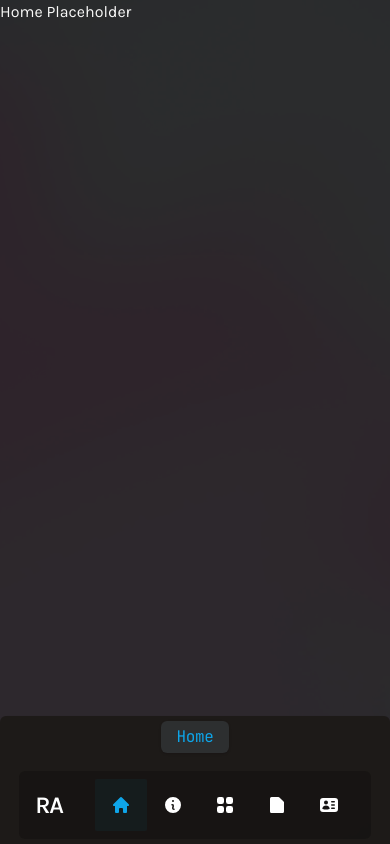
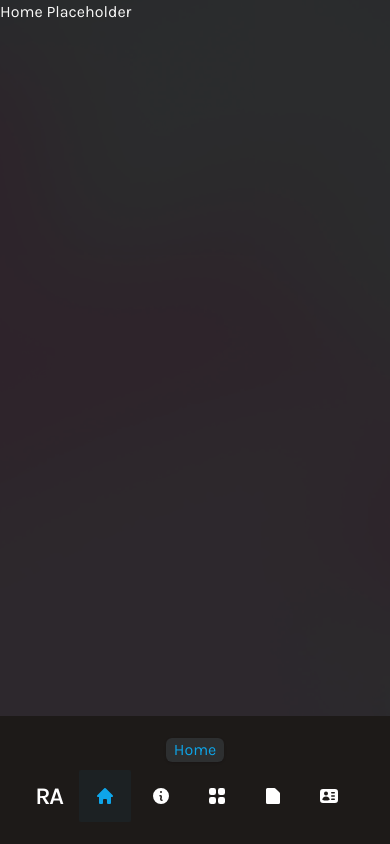
Before and after one commit to rarmenia/rarmenia-web, a Next.js app: page /home in a window 390 px wide. Built offline with nearby package versions, Linux system fonts and the light colour scheme.

Commit message:
AppMenu
app menu functionality moved to standalone component

```diff
--- /dev/null
+++ b/src/app/AppMenu.tsx
@@ -0,0 +1,67 @@
+'use client'
+import { MenuItemConfig } from "@/types/menu-item-config";
+import { usePathname } from "next/navigation";
+import { DocumentIcon, HomeIcon, IdentificationIcon, InformationCircleIcon, Squares2X2Icon } from '@heroicons/react/20/solid';
+import Menu from "@/components/interactive/Menu";
+
+type AppMenuProps = {
+  filteredPaths: string[];
+}
+const LINKS: readonly MenuItemConfig[] = [
+  { destination: '/home', label: 'Home', icon: <HomeIcon className="h-5" /> },
+  { destination: '/about', label: 'About', icon: <InformationCircleIcon className="h-5" /> },
+  { destination: '/projects', label: 'Projects', icon: <Squares2X2Icon className="h-5" /> },
+  { destination: '/blog', label: 'Blog', icon: <DocumentIcon className="h-5" /> },
+  { destination: '/card', label: 'Card', icon: <IdentificationIcon className="h-5" /> },
+] as const;
+
+const AppMenu = (props: AppMenuProps) => {
+
+  const pathname = usePathname();
+
+  return (
+    <>
+      {!props.filteredPaths.includes(pathname) && (
+        <div className="fixed top-0 left-0 min-h-screen min-w-screen h-screen w-screen flex flex-col-reverse md:block">
+          <div className="w-full h-32 md:w-3/12 md:h-full bg-stone-900/90 grid place-items-center gap-2">
+            <div className="flex flex-col items-center justfy-center gap-2">
+              <div className="block md:hidden text-sky-500 px-2 rounded-md shadow bg-sky-200/10">{LINKS.filter(link => pathname.startsWith(link.destination))[0]?.label ?? '??'}</div>
+              <div className="flex flex-row md:flex-col items-center gap-4">
+                <div className="text-white text-2xl font-sans font-semibold tracking-tighter">RA</div>
+                <Menu menuItems={LINKS} />
+              </div>
+            </div>
+          </div>
+        </div>
+      )}
+    </>
+  );
+}
+
+export default AppMenu;
+
+
+
+// {
+//   !props.filteredPaths.includes(pathname) && (
+//     <>
+//     </>
+//         {/* <div className="fixed top-0 left-0 h-screen min-h-screen w-screen min-w-screen flex flex-col-reverse md:flex-row md:items-start"> */ }
+//   {/*   <div className="w-full h-32 rounded-t-md shadow-md md:w-2/12 md:h-full bg-stone-900/90 grid place-items-center gap-2"> */ }
+//   {/*     <div className="w-full flex flex-row items-center justify-center md:hidden"> */ }
+//   {/*       <div className="px-4 py-1 bg-sky-200 bg-opacity-10 rounded-md shadow text-sky-500 text-base font-mono tracking-tight"> */ }
+//   {/*         {links.filter(l => pathname.startsWith(l.link))[0]?.text ?? '???'} */ }
+//   {/*       </div> */ }
+//   {/*     </div> */ }
+//   {/*     <div className="py-2 md:py-4 px-4 rounded-md bg-stone-950/30 overflow-hidden flex flex-row md:flex-col items-center gap-8"> */ }
+//   {/*       <div className="flex flex-row items-center md:flex-col"> */ }
+//   {/*         {links.map((link, ind) => { */ }
+//   {/*           const isActive = pathname.startsWith(link.link); */ }
+//   {/*           return <MenuItem destination={link.link} label={link.text} icon={link.icon} active={isActive} key={ind} /> */ }
+//   {/*         })} */ }
+//   {/*       </div> */ }
+//   {/*     </div> */ }
+//   {/*   </div> */ }
+//   {/* </div> */ }
+//       )
+// }
--- a/src/app/home/page.tsx
+++ b/src/app/home/page.tsx
@@ -1,7 +1,7 @@
 const Home = () => {
   return (
     <div className="w-full overflow-hidden flex flex-col items-center md:items-end min-h-screen max-h-screen">
-      <div className="w-full md:w-10/12 min-h-screen flex flex-col overflow-auto bg-stone-800/90 mb-28">
+      <div className="w-full md:w-9/12 min-h-screen flex flex-col overflow-auto bg-stone-800/90 mb-28">
         <div>Home Placeholder</div>
       </div>
     </div>
--- a/src/app/layout.tsx
+++ b/src/app/layout.tsx
@@ -1,10 +1,7 @@
-'use client'
 import './globals.css'
 import Image from 'next/image';
 import { Karla, Merriweather, JetBrains_Mono } from 'next/font/google'
-import { usePathname } from 'next/navigation';
-import { DocumentIcon, HomeIcon, IdentificationIcon, InformationCircleIcon, Squares2X2Icon } from '@heroicons/react/20/solid';
-import MenuItem from '@/components/interactive/MenuItem';
+import AppMenu from './AppMenu';
 
 const karla = Karla({
   subsets: ['latin'],
@@ -22,13 +19,7 @@ const jbMono = JetBrains_Mono({
 
 type Link = { link: string, text: string, icon: React.ReactNode }
 
-const links: Link[] = [
-  { link: '/home', text: 'Home', icon: <HomeIcon className="h-5" /> },
-  { link: '/about', text: 'About', icon: <InformationCircleIcon className="h-5" /> },
-  { link: '/projects', text: 'Projects', icon: <Squares2X2Icon className="h-5" /> },
-  { link: '/blog', text: 'Blog', icon: <DocumentIcon className="h-5" /> },
-  { link: '/card', text: 'Card', icon: <IdentificationIcon className="h-5" /> },
-];
+
 
 
 export default function RootLayout({
@@ -37,8 +28,6 @@ export default function RootLayout({
   children: React.ReactNode
 }) {
 
-  const pathname = usePathname();
-  const filteredPaths = ['/'];
 
   return (
     <html lang="en">
@@ -53,26 +42,7 @@ export default function RootLayout({
           <div className="absolute inset-0 bg-stone-950/50"></div>
         </div>
         <div className="z-0">{children}</div>
-        {!filteredPaths.includes(pathname) && (
-          <div className="fixed top-0 left-0 h-screen min-h-screen w-screen min-w-screen flex flex-col-reverse md:flex-row md:items-start">
-            <div className="w-full h-32 rounded-t-md shadow-md md:w-2/12 md:h-full bg-stone-900/90 grid place-items-center gap-2">
-              <div className="w-full flex flex-row items-center justify-center md:hidden">
-                <div className="px-4 py-1 bg-sky-200 bg-opacity-10 rounded-md shadow text-sky-500 text-base font-mono tracking-tight">
-                  {links.filter(l => pathname.startsWith(l.link))[0]?.text ?? '???'}
-                </div>
-              </div>
-              <div className="py-2 md:py-4 px-4 rounded-md bg-stone-950/30 overflow-hidden flex flex-row md:flex-col items-center gap-8">
-                <div className="text-white text-2xl font-sans font-semibold tracking-tighter">RA</div>
-                <div className="flex flex-row items-center md:flex-col">
-                  {links.map((link, ind) => {
-                    const isActive = pathname.startsWith(link.link);
-                    return <MenuItem destination={link.link} label={link.text} icon={link.icon} active={isActive} key={ind} />
-                  })}
-                </div>
-              </div>
-            </div>
-          </div>
-        )}
+        <AppMenu filteredPaths={['/']} />
       </body>
     </html>
   )
--- a/src/app/page.tsx
+++ b/src/app/page.tsx
@@ -27,7 +27,7 @@ export default function Landing() {
             </div>
           </div>
           <div>
-            <ActionButton state="DEFAULT" onClick={() => { handleNextAction() }} clickFilter='force-all'>
+            <ActionButton state="DEFAULT" onClick={() => { handleNextAction() }} clickFilter='default-only'>
               <div>Continue</div>
             </ActionButton>
           </div>
--- a/src/components/interactive/ActionButton.tsx
+++ b/src/components/interactive/ActionButton.tsx
@@ -3,7 +3,7 @@
 import { ArrowRightIcon, ArrowPathIcon, CheckIcon, XMarkIcon, MinusIcon } from "@heroicons/react/20/solid";
 
 export type ActionButtonState = 'DEFAULT' | 'LOADING' | 'SUCCESS' | 'ERROR' | 'DISABLED';
-export type ActionButtonClickFilter = 'force-all' | 'all' | 'not-loading' | 'default-only' | 'none';
+export type ActionButtonClickFilter = 'force' | 'all' | 'not-loading' | 'default-only' | 'none';
 
 type ActionButtonProps = {
   state: ActionButtonState;
@@ -19,14 +19,14 @@ type ButtonStyling = {
 }
 
 const click_map: { [key in ActionButtonClickFilter]: ActionButtonState[] } = {
-  "force-all": [],
+  "force": ['DEFAULT', 'LOADING', 'SUCCESS', 'ERROR', 'DISABLED'],
   all: ['DEFAULT', 'LOADING', 'SUCCESS', 'ERROR'],
   "not-loading": ['DEFAULT', 'SUCCESS', 'ERROR'],
   "default-only": ['DEFAULT'],
   none: [],
 }
 
-const style_profiles: { [key in ActionButtonState]: ButtonStyling } = {
+const style_profiles: { [state in ActionButtonState]: ButtonStyling } = {
   'DEFAULT': {
     buttonClasses: 'bg-sky-600 hover:bg-sky-400',
     icon: <ArrowRightIcon className="h-5" />,
@@ -60,8 +60,9 @@ const ActionButton = (props: ActionButtonProps) => {
   const handleClick = () => {
     const clickFilter: ActionButtonClickFilter = props.clickFilter ?? 'default-only';
     if (!props.onClick) return;
-    if (clickFilter === 'force-all') {
+    if (clickFilter === 'force') {
       props.onClick({ currentState: props.state });
+      return;
     }
     if (props.state === 'DISABLED') return;
     if (clickFilter === 'none') return;
--- a/src/components/interactive/Menu.tsx
+++ b/src/components/interactive/Menu.tsx
@@ -3,7 +3,7 @@ import MenuItem from "./MenuItem";
 import { usePathname } from "next/navigation";
 
 type MenuProps = {
-  menuItems: MenuItemConfig[];
+  menuItems: readonly MenuItemConfig[];
   exactMatch?: boolean;
 }
 
```
